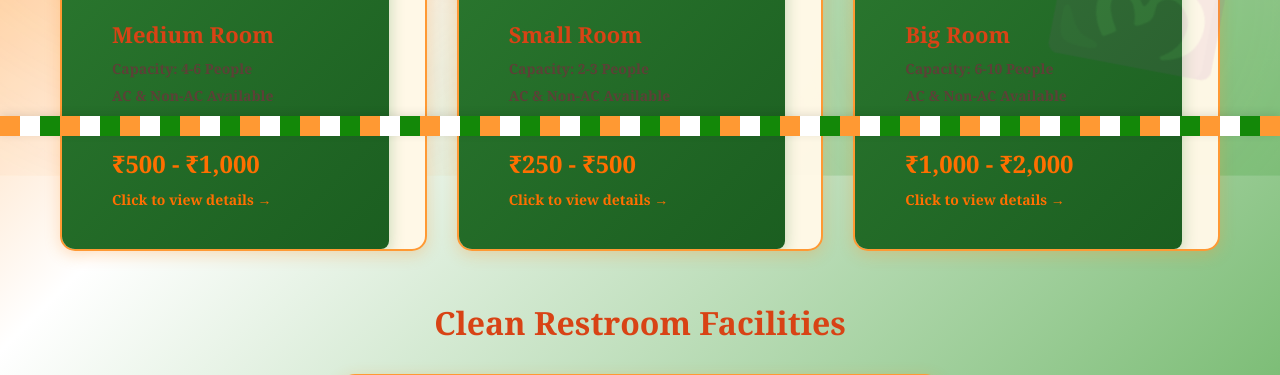
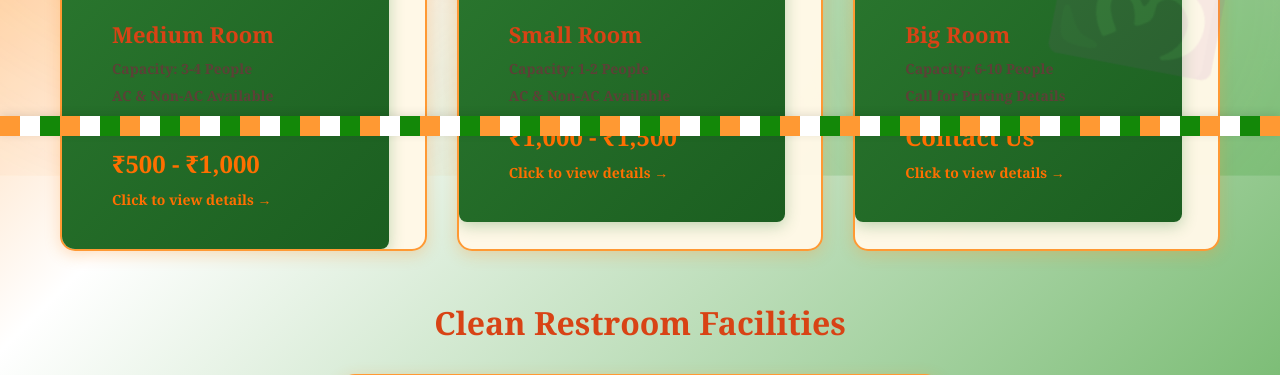
Before and after one commit to jeevs2705/subham_rooms, a Flask app: page / in a window 1280 px wide. Shown: the part 664-1039 px from the top of the page. Run offline with Flask 3, Linux system fonts and the light colour scheme.

Commit message:
Update room capacities: Small 1-2, Medium 3-4, Big 6-10 people. Remove descriptive text and update pricing

```diff
--- a/app.py
+++ b/app.py
@@ -127,7 +127,7 @@ def add_booking_to_sheet(booking_id, name, date_str, time_slot, room, people, ac
             str(date_str),
             str(check_in),
             str(check_out),  # Empty until checkout
-            f"₹{price}",
+            f"₹{price}" if price > 0 else "Call for pricing",
             str(status),
             ''
         ]
@@ -231,6 +231,9 @@ def remove_booking_from_sheet(booking_id, date_str):
 
 
 def calculate_price(room, people, ac):
+    # Big Room has variable pricing - return 0 as placeholder
+    if room == "big8":
+        return 0
 
     # Get room-specific pricing
     room_pricing = ROOM_PRICES.get(room, {"non_ac": 500, "ac": 1000})
@@ -267,53 +270,46 @@ def room_details(room_id):
         "room-small4": {
             "name_en": "Medium Room",
             "name_ta": "நடுத்தர அறை",
-            "capacity": 4,
+            "capacity": 3,
             "price_non_ac": 2000,
             "price_ac": 3000,
             "facilities": [
-                {"icon": "🛏️", "name_en": "Comfortable Beds", "name_ta": "வசதியான படுக்கைகள்"},
-                {"icon": "🪟", "name_en": "Windows with View", "name_ta": "காட்சியுடன் ஜன்னல்கள்"},
-                {"icon": "💡", "name_en": "LED Lighting", "name_ta": "LED விளக்குகள்"},
-                {"icon": "🔌", "name_en": "Power Outlets", "name_ta": "மின் சாக்கெட்டுகள்"},
-                {"icon": "🧹", "name_en": "Daily Cleaning", "name_ta": "தினசரி சுத்தம்"},
+                {"icon": "🛏️", "name_en": "Comfortable Bed", "name_ta": "வசதியான படுக்கை"},
+                {"icon": "🌡️", "name_en": "AC & Non-AC Options", "name_ta": "ஏசி & ஏசி இல்லாத விருப்பங்கள்"},
+                {"icon": "🚿", "name_en": "Private Bathroom", "name_ta": "தனியார் குளியலறை"},
+                {"icon": "💡", "name_en": "24/7 Electricity", "name_ta": "24/7 மின்சாரம்"},
                 {"icon": "🔒", "name_en": "Secure Lock", "name_ta": "பாதுகாப்பான பூட்டு"},
-                {"icon": "🪭", "name_en": "Fan/AC Option", "name_ta": "விசிறி/ஏசி விருப்பம்"},
-                {"icon": "🚪", "name_en": "Private Entrance", "name_ta": "தனி நுழைவு"},
-            ]
+                {"icon": "🧹", "name_en": "Daily Cleaning", "name_ta": "தினசரி சுத்தம்"}
+            ],
         },
         "room-small2": {
             "name_en": "Small Room",
             "name_ta": "சிறிய அறை",
-            "capacity": 2,
+            "capacity": 1,
             "price_non_ac": 1000,
             "price_ac": 1500,
             "facilities": [
-                {"icon": "🛏️", "name_en": "Cozy Bed", "name_ta": "வசதியான படுக்கை"},
-                {"icon": "🪟", "name_en": "Window", "name_ta": "ஜன்னல்"},
-                {"icon": "💡", "name_en": "LED Lighting", "name_ta": "LED விளக்குகள்"},
-                {"icon": "🔌", "name_en": "Power Outlets", "name_ta": "மின் சாக்கெட்டுகள்"},
-                {"icon": "🧹", "name_en": "Daily Cleaning", "name_ta": "தினசரி சுத்தம்"},
+                {"icon": "🛏️", "name_en": "Comfortable Bed", "name_ta": "வசதியான படுக்கை"},
+                {"icon": "🌡️", "name_en": "AC & Non-AC Options", "name_ta": "ஏசி & ஏசி இல்லாத விருப்பங்கள்"},
+                {"icon": "🚿", "name_en": "Private Bathroom", "name_ta": "தனியார் குளியலறை"},
+                {"icon": "💡", "name_en": "24/7 Electricity", "name_ta": "24/7 மின்சாரம்"},
                 {"icon": "🔒", "name_en": "Secure Lock", "name_ta": "பாதுகாப்பான பூட்டு"},
-                {"icon": "🪭", "name_en": "Fan/AC Option", "name_ta": "விசிறி/ஏசி விருப்பம்"},
-                {"icon": "🤫", "name_en": "Quiet & Private", "name_ta": "அமைதியான & தனிப்பட்ட"},
-            ]
+                {"icon": "🧹", "name_en": "Daily Cleaning", "name_ta": "தினசரி சுத்தம்"}
+            ],
         },
         "room-big8": {
             "name_en": "Big Room",
             "name_ta": "பெரிய அறை",
             "capacity": 6,
-            "price_non_ac": 3000,
-            "price_ac": 4500,
+            "price_non_ac": "Call for pricing",
+            "price_ac": "Call for pricing",
             "facilities": [
                 {"icon": "🛏️", "name_en": "Multiple Beds", "name_ta": "பல படுக்கைகள்"},
-                {"icon": "🪟", "name_en": "Large Windows", "name_ta": "பெரிய ஜன்னல்கள்"},
-                {"icon": "💡", "name_en": "Bright Lighting", "name_ta": "பிரகாசமான விளக்குகள்"},
-                {"icon": "🔌", "name_en": "Multiple Outlets", "name_ta": "பல சாக்கெட்டுகள்"},
-                {"icon": "🧹", "name_en": "Daily Cleaning", "name_ta": "தினசரி சுத்தம்"},
+                {"icon": "🌡️", "name_en": "AC & Non-AC Options", "name_ta": "ஏசி & ஏசி இல்லாத விருப்பங்கள்"},
+                {"icon": "🚿", "name_en": "Private Bathroom", "name_ta": "தனியார் குளியலறை"},
+                {"icon": "💡", "name_en": "24/7 Electricity", "name_ta": "24/7 மின்சாரம்"},
                 {"icon": "🔒", "name_en": "Secure Lock", "name_ta": "பாதுகாப்பான பூட்டு"},
-                {"icon": "🪭", "name_en": "Fan/AC Option", "name_ta": "விசிறி/ஏசி விருப்பம்"},
-                {"icon": "👨‍👩‍👧‍👦", "name_en": "Family Friendly", "name_ta": "குடும்ப நட்பு"},
-                {"icon": "📏", "name_en": "Spacious Area", "name_ta": "விசாலமான பகுதி"},
+                {"icon": "🧹", "name_en": "Daily Cleaning", "name_ta": "தினசரி சுத்தம்"}
             ]
         }
     }
@@ -347,8 +343,8 @@ def book():
 
         # Validate people count based on room type
         room_limits = {
-            "small2": {"min": 2, "max": 3, "name": "Small Room"},
-            "small4": {"min": 4, "max": 6, "name": "Medium Room"},
+            "small2": {"min": 1, "max": 2, "name": "Small Room"},
+            "small4": {"min": 3, "max": 4, "name": "Medium Room"},
             "big8": {"min": 6, "max": 10, "name": "Big Room"}
         }
 
@@ -571,8 +567,8 @@ def admin_change_room():
 
         # Validate people count for new room
         room_limits = {
-            "small2": {"min": 2, "max": 3, "name": "Small Room"},
-            "small4": {"min": 4, "max": 6, "name": "Medium Room"},
+            "small2": {"min": 1, "max": 2, "name": "Small Room"},
+            "small4": {"min": 3, "max": 4, "name": "Medium Room"},
             "big8": {"min": 6, "max": 10, "name": "Big Room"}
         }
 
@@ -606,7 +602,7 @@ def admin_change_room():
                 }
                 room_display = room_names.get(new_room, new_room)
                 worksheet.update_cell(row_num, 3, room_display)  # Room column
-                worksheet.update_cell(row_num, 11, f"₹{new_price}")  # Price column
+                worksheet.update_cell(row_num, 11, f"₹{new_price}" if new_price > 0 else "Call for pricing")  # Price column
 
         return jsonify({'success': True})
 
@@ -650,7 +646,7 @@ def admin_change_ac():
             if cell:
                 row_num = cell.row
                 worksheet.update_cell(row_num, 5, new_ac)  # AC column
-                worksheet.update_cell(row_num, 11, f"₹{new_price}")  # Price column
+                worksheet.update_cell(row_num, 11, f"₹{new_price}" if new_price > 0 else "Call for pricing")  # Price column
 
         return jsonify({'success': True})
 
--- a/templates/home.html
+++ b/templates/home.html
@@ -250,7 +250,7 @@
 </div>
 <div class="room-info">
 <h3 data-en="Medium Room" data-ta="நடுத்தர அறை">Medium Room</h3>
-<p data-en="Capacity: 4-6 People" data-ta="திறன்: 4-6 நபர்கள்">Capacity: 4-6 People</p>
+<p data-en="Capacity: 3-4 People" data-ta="திறன்: 3-4 நபர்கள்">Capacity: 3-4 People</p>
 <p data-en="AC & Non-AC Available" data-ta="ஏசி & ஏசி இல்லாதது கிடைக்கும்">AC & Non-AC Available</p>
 <p data-en="Clean & Comfortable" data-ta="சுத்தமான & வசதியான">Clean & Comfortable</p>
 <div class="room-price">₹500 - ₹1,000</div>
@@ -267,10 +267,9 @@
 </div>
 <div class="room-info">
 <h3 data-en="Small Room" data-ta="சிறிய அறை">Small Room</h3>
-<p data-en="Capacity: 2-3 People" data-ta="திறன்: 2-3 நபர்கள்">Capacity: 2-3 People</p>
+<p data-en="Capacity: 1-2 People" data-ta="திறன்: 1-2 நபர்கள்">Capacity: 1-2 People</p>
 <p data-en="AC & Non-AC Available" data-ta="ஏசி & ஏசி இல்லாதது கிடைக்கும்">AC & Non-AC Available</p>
-<p data-en="Cozy & Private" data-ta="வசதியான & தனிப்பட்ட">Cozy & Private</p>
-<div class="room-price">₹250 - ₹500</div>
+<div class="room-price">₹1,000 - ₹1,500</div>
 <p style="color: #ff6f00; font-size: 14px; margin-top: 10px;" data-en="Click to view details →" data-ta="விவரங்களைக் காண கிளிக் செய்யவும் →">Click to view details →</p>
 </div>
 </a>
@@ -285,9 +284,8 @@
 <div class="room-info">
 <h3 data-en="Big Room" data-ta="பெரிய அறை">Big Room</h3>
 <p data-en="Capacity: 6-10 People" data-ta="திறன்: 6-10 நபர்கள்">Capacity: 6-10 People</p>
-<p data-en="AC & Non-AC Available" data-ta="ஏசி & ஏசி இல்லாதது கிடைக்கும்">AC & Non-AC Available</p>
-<p data-en="Spacious & Family Friendly" data-ta="விசாலமான & குடும்ப நட்பு">Spacious & Family Friendly</p>
-<div class="room-price">₹1,000 - ₹2,000</div>
+<p data-en="Call for Pricing Details" data-ta="விலை விவரங்களுக்கு அழைக்கவும்">Call for Pricing Details</p>
+<div class="room-price" data-en="Contact Us" data-ta="எங்களை தொடர்பு கொள்ளுங்கள்">Contact Us</div>
 <p style="color: #ff6f00; font-size: 14px; margin-top: 10px;" data-en="Click to view details →" data-ta="விவரங்களைக் காண கிளிக் செய்யவும் →">Click to view details →</p>
 </div>
 </a>
```
Also changed, not shown: config.py (+5 -5 lines), templates/index.html (+25 -5 lines).
